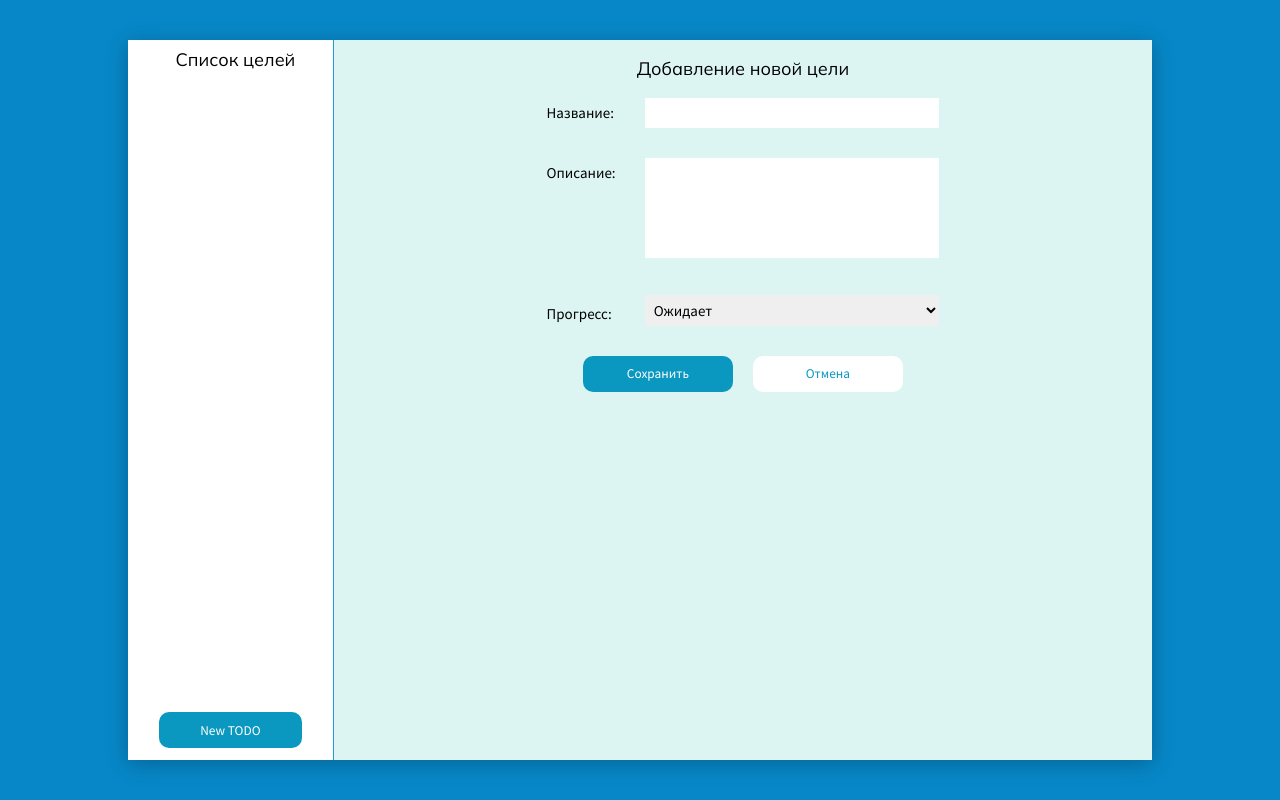
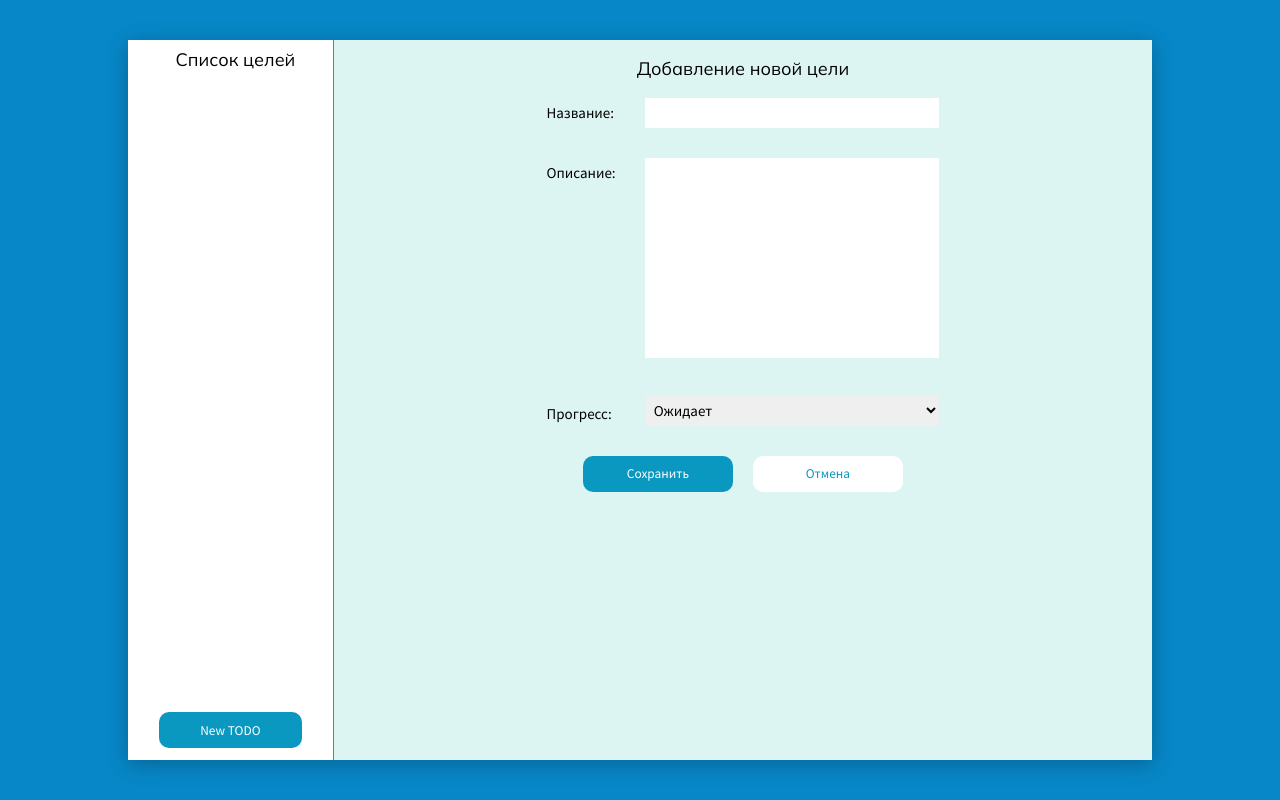
Before and after one commit to Stoncs/to-do-app, a React (Create React App) app: page / in a window 1280 px wide. Both pictures are taken after a click on the button "New TODO". Built offline with nearby package versions, Linux system fonts and the light colour scheme.

Commit message:
form validation fixed

```diff
--- a/src/components/interactionArea/InteractionArea.scss
+++ b/src/components/interactionArea/InteractionArea.scss
@@ -96,7 +96,7 @@
       font-size: 15px;
       resize: none;
       min-width: 100%;
-      min-height: 100px;
+      min-height: 200px;
     }
     input {
       font-size: 15px;
--- a/src/components/interactionArea/NewToDoArea.jsx
+++ b/src/components/interactionArea/NewToDoArea.jsx
@@ -13,9 +13,9 @@ const PROGRESS_STATUSES = {
 
 const progressList = Object.entries(PROGRESS_STATUSES).map(([, value]) => value);
 
-const maxLengthTitle = 2;
-const maxLengthDescription = 100;
-const maxLinesDescription = 2;
+const maxLengthTitle = 50;
+const maxLengthDescription = 300;
+const maxLinesDescription = 5;
 
 export default function NewToDoArea({stateApp, setStateApp, STATE_EMPTY, addNewToDo}) {
   // variables storing the state of inputs (also store errors)
@@ -23,12 +23,19 @@ export default function NewToDoArea({stateApp, setStateApp, STATE_EMPTY, addNewT
   const description = useInput('', {isEmpty: true, maxLength: maxLengthDescription, maxLines: maxLinesDescription});
   const progress = useInput(PROGRESS_STATUSES.awaiting);
   const arrayInputs = [title, description, progress];
+
   const $title = React.useRef();
+  const $description = React.useRef();
 
   React.useEffect(() => {
-    if (title.value.trim().length > maxLengthTitle && title.isDirty) {$title.current.style.color = 'red';}
+    if ((title.isEmptyError || title.isMaxLengthError) && title.isDirty) {$title.current.style.color = 'red';}
     else {$title.current.style.color = 'black';}
   }, [title]);
+
+  React.useEffect(() => {
+    if ((description.isEmptyError || description.isMaxLengthError || description.isMaxLinesError) && description.isDirty) {$description.current.style.color = 'red';}
+    else {$description.current.style.color = 'black';}
+  }, [description]);
 
   // function for submit form
   const onSubmit = (e) => {
@@ -68,7 +75,7 @@ export default function NewToDoArea({stateApp, setStateApp, STATE_EMPTY, addNewT
       <div className="edit-form__item">
         <label>Описание:</label>
         <div className="edit-form__wrapper">
-          <textarea maxLength={maxLengthDescription + 1} className={(description.errorMessages.length && description.isDirty) ? 'incorrect-input' : ''} name='description' value={description.value} onChange={description.onChange} onBlur={description.onBlur} />
+          <textarea ref={$description} maxLength={maxLengthDescription + 1} className={(description.errorMessages.length && description.isDirty) ? 'incorrect-input' : ''} name='description' value={description.value} onChange={description.onChange} onBlur={description.onBlur} />
           {description.isDirty && description.errorMessages.map((errorMessage, index) => <div className='edit-form__error' key={index}>{errorMessage}</div>)}
         </div>
       </div>
--- a/src/customHooks/useValidation.js
+++ b/src/customHooks/useValidation.js
@@ -27,8 +27,8 @@ export default function useValidation(value, validators) {
   }, [isMaxLinesError]);
 
   const emptyErrorMessage = 'Поле не должно быть пустым';
-  const maxLengthErrorMessage = (num) => `Длинна текста не должна превышать ${num} символов`;
-  const maxLineErrorMessage = (num) => `Максимальное количество новых строк ${num}`;
+  const maxLengthErrorMessage = (num) => `Длина текста не должна превышать ${num} символов`;
+  const maxLineErrorMessage = (num) => `Максимальное количество строк ${num}`;
 
   React.useEffect(() => {
 
@@ -37,7 +37,6 @@ export default function useValidation(value, validators) {
       switch (validation) {
       case 'maxLength': {
         const maxLength = validators[validation];
-        // console.log(value.trim().length, maxLength);
         value.length <= maxLength ? setIsMaxLengthError(false) : setIsMaxLengthError(true);
         break;
       }
@@ -46,17 +45,17 @@ export default function useValidation(value, validators) {
         break;
       case 'maxLines': {
         const maxLines = validators[validation];
-        value.match(/\n/g || []) <= maxLines ? setIsMaxLinesError(false) : setIsMaxLinesError(true);
+        const lines = value.match(/\n/g) !== null ? value.match(/\n/g).length : 0;
+        lines < maxLines ? setIsMaxLinesError(false) : setIsMaxLinesError(true);
       }
       }
-
-
     }
   }, [value]);
 
   return {
     errorMessages,
     isEmptyError,
-    isMaxLengthError: isMaxLengthError,
+    isMaxLengthError,
+    isMaxLinesError,
   };
 };
```
